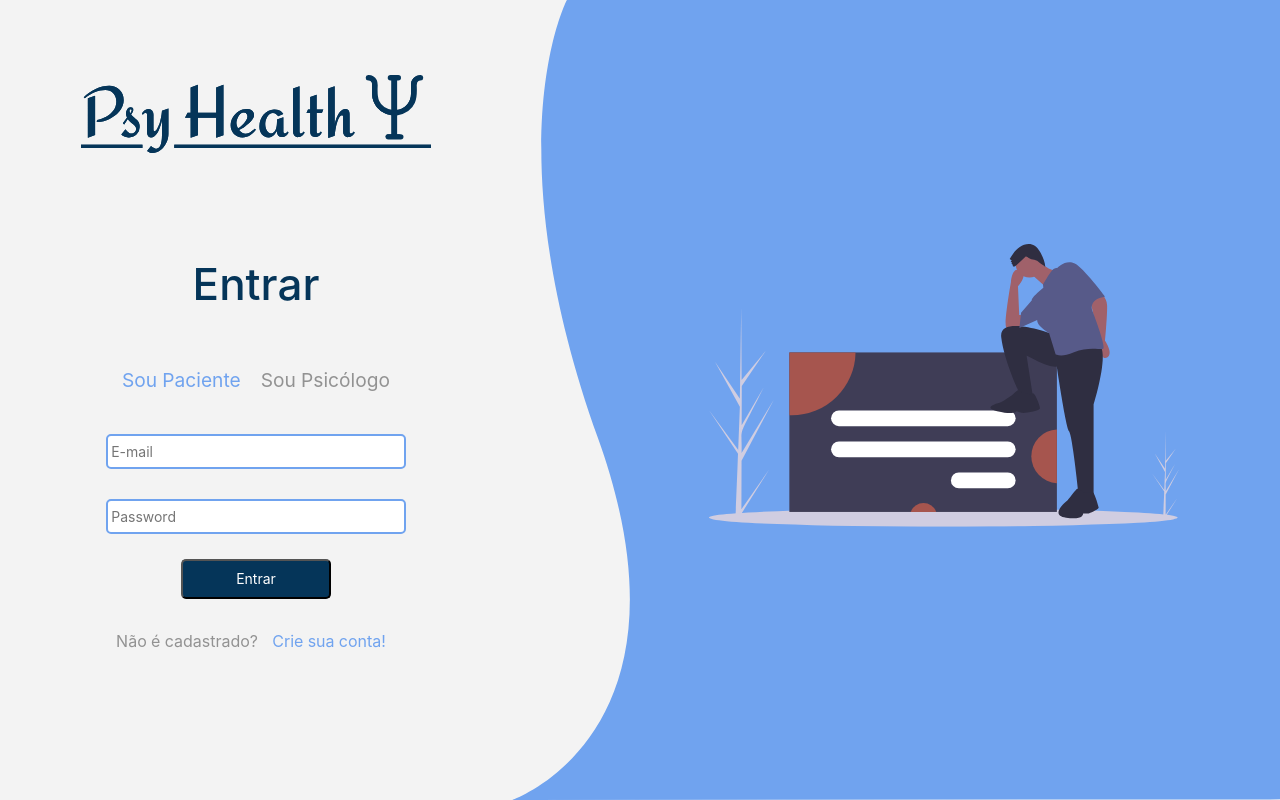
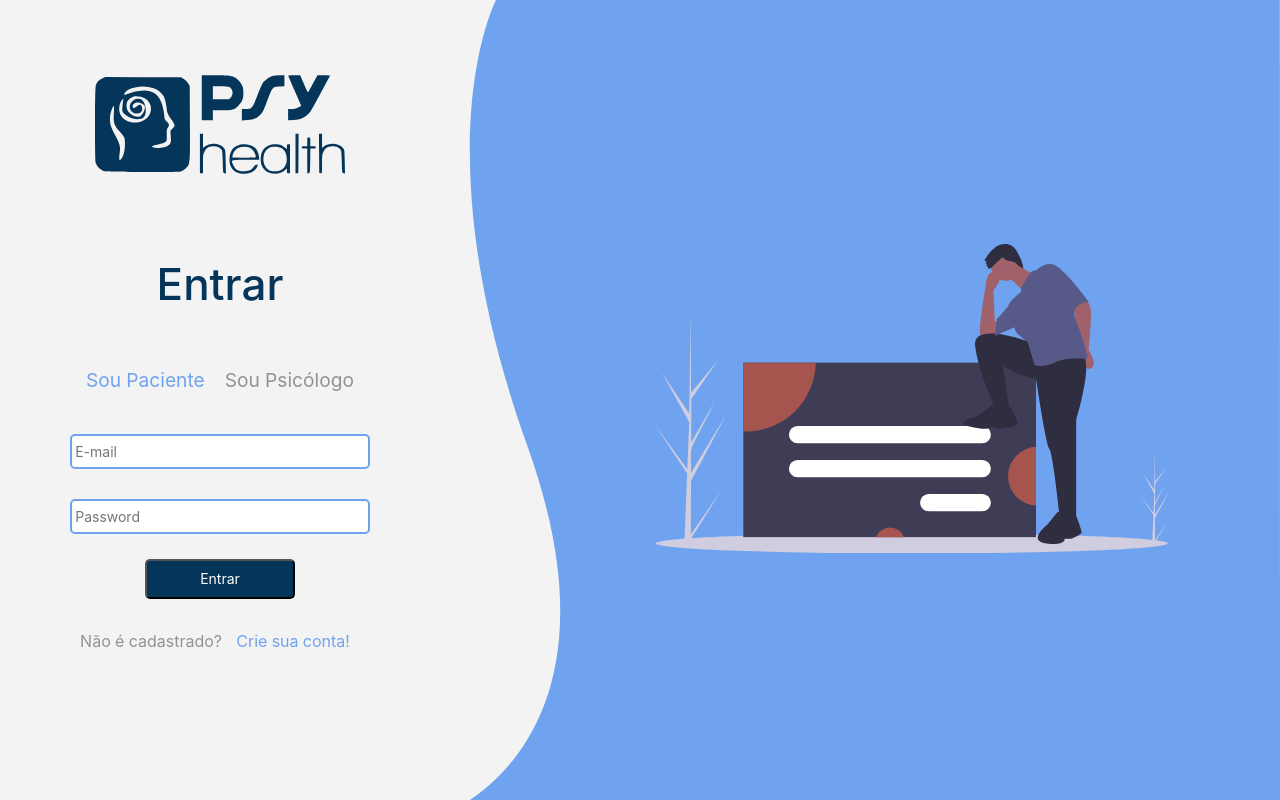
Before and after one commit to carolahn/psy-health, a React (Create React App) app: page /login in a window 1280 px wide. Built offline with nearby package versions, Linux system fonts and the light colour scheme.

Commit message:
minorfixes: login

```diff
--- a/src/components/calendar/index.jsx
+++ b/src/components/calendar/index.jsx
@@ -1,4 +1,4 @@
-import moment from "moment";
+/* import moment from "moment";
 import React, { useState, useEffect } from "react";
 import { momentLocalizer } from "react-big-calendar";
 
@@ -235,3 +235,4 @@ const Calendar = ({ type, psicInfo = {}, patInfo = {}, allAppointments = {} }) =
 };
 
 export default Calendar;
+ */
--- a/src/pages/login/login-form/styled.js
+++ b/src/pages/login/login-form/styled.js
@@ -1,6 +1,6 @@
 import styled from "styled-components";
 
-import logo from "../assets/logo.svg";
+import logo from "../assets/logo-azul.svg";
 
 export const Container = styled.div`
   background-color: #f3f3f3;
@@ -21,26 +21,22 @@ export const Container = styled.div`
   }
 
   .small-header {
-    width: ${(props) => (props.width < 450 ? "100%" : "100%")};
+    width: 100%;
     display: flex;
     flex-flow: column nowrap;
     justify-content: center;
     align-items: center;
-    display: grid;
-    grid-template-columns: 2fr 7fr;
-    height: 40%;
   }
 
   .logo-holder {
-    align-self: "center";
-    margin: ${(props) => (props.width > 440 ? "75px 95px" : "75px 20px")};
-    width: ${(props) => (props.width > 550 ? "350px" : "280px")};
+    margin: 75px 95px;
+    width: 250px;
     height: 100px;
     background-image: url(${logo});
     object-fit: cover;
     background-repeat: no-repeat;
     background-size: contain;
-    align-self: flex-start;
+    align-self: center;
   }
 
   .lower-form {
--- a/src/pages/login/styled.js
+++ b/src/pages/login/styled.js
@@ -14,6 +14,7 @@ export const StyledUserLogin = styled.div`
 `;
 
 export const StyledMobileLoginHeader = styled.div`
+  background-color: #f3f3f3;
   width: 100%;
   height: 150px;
   display: flex;
@@ -23,6 +24,7 @@ export const StyledMobileLoginHeader = styled.div`
 `;
 
 export const StyledMobileLogoHolder = styled.div`
+  background-color: #f3f3f3;
   width: 212px;
   height: 84px;
   background-image: url(${logo});
```
